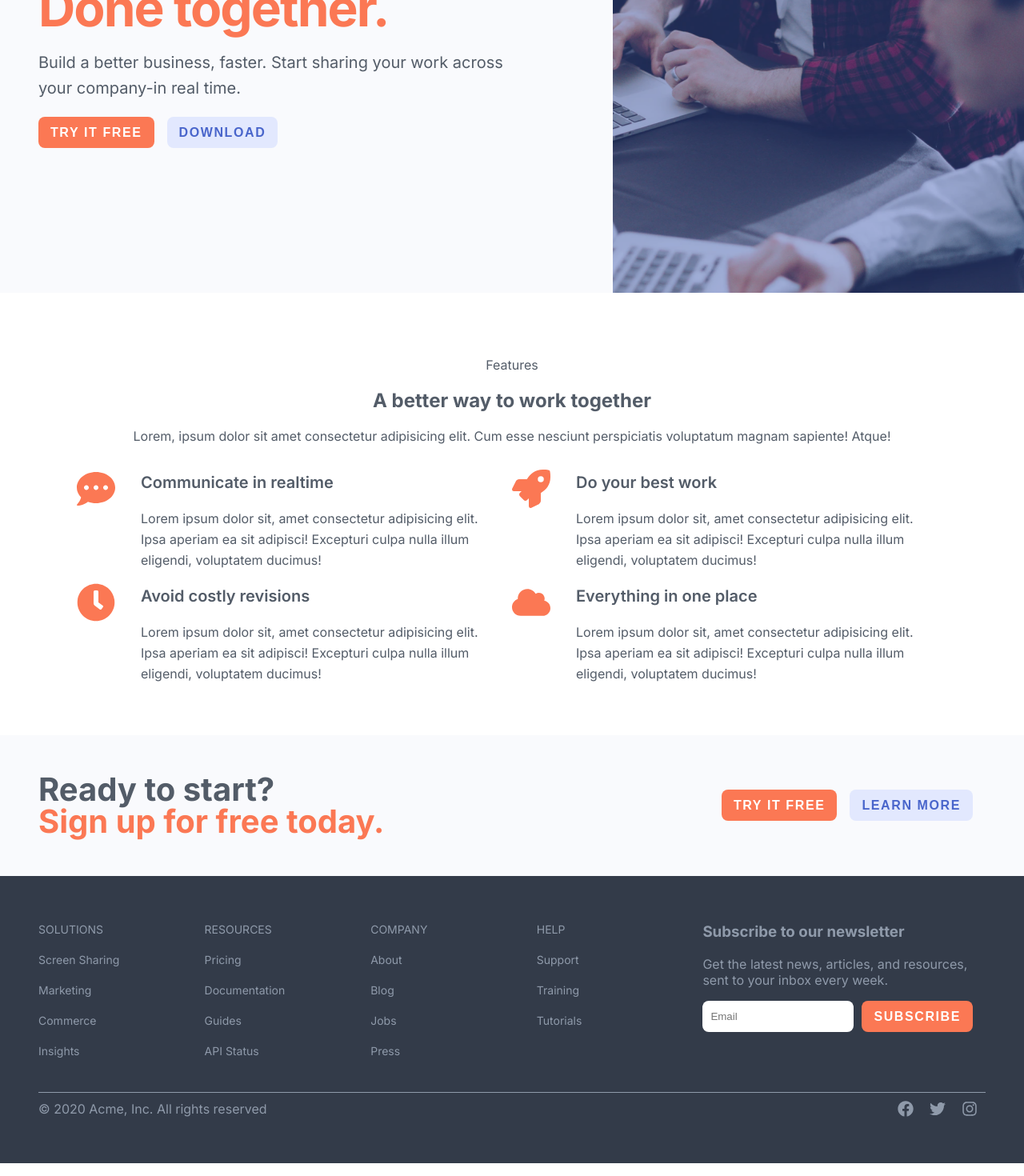
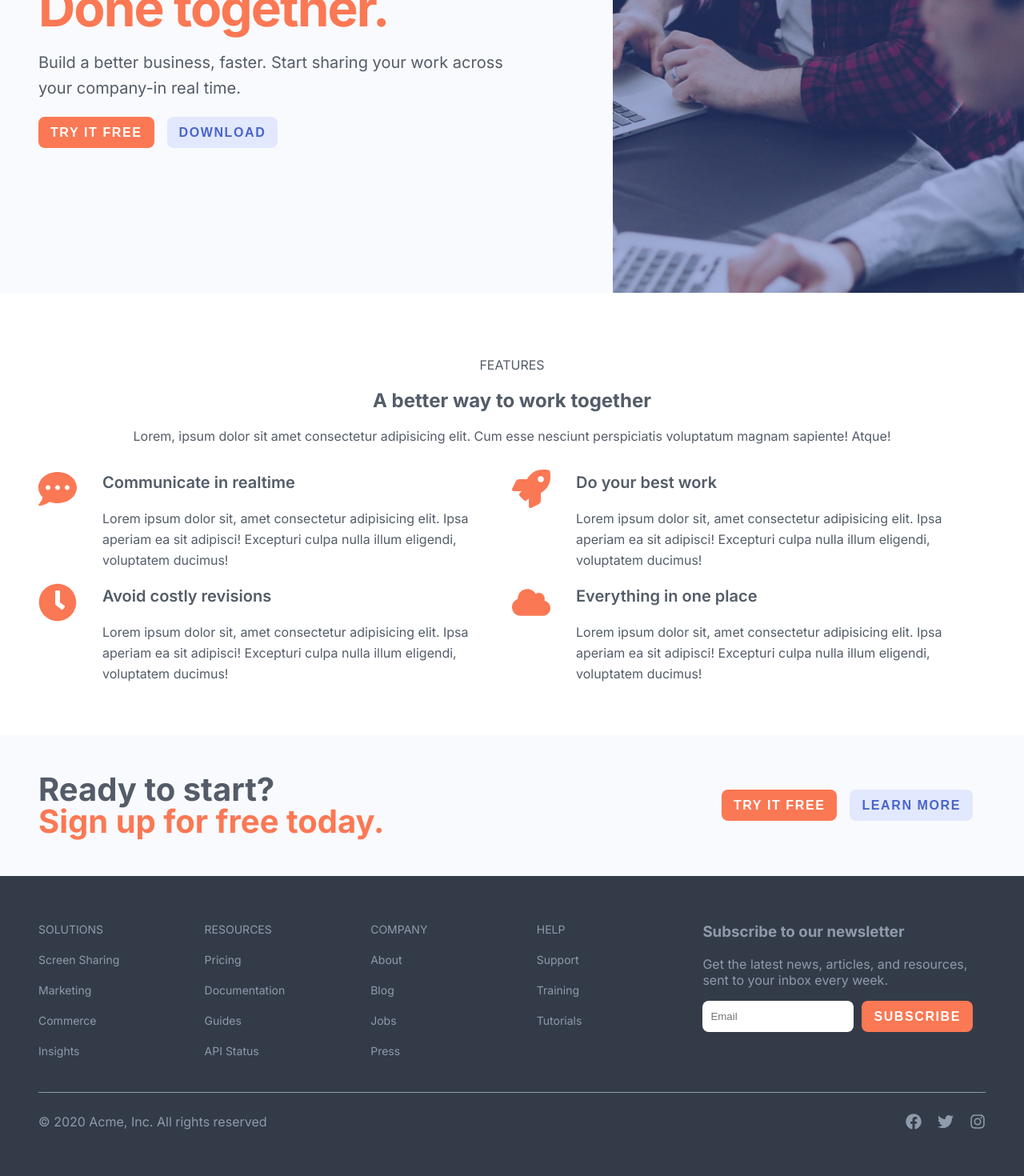
Before and after one commit to RabbitEarsDesign/ionic_takehome_james_mcconnell, a Next.js app: page / in a window 1280 px wide. Shown: the part 268-1738 px from the top of the page at 80% size. Built offline with nearby package versions, Linux system fonts and the light colour scheme.

Commit message:
Change styling on some text to accurately reflect figma mock

```diff
--- a/components/features/Features.js
+++ b/components/features/Features.js
@@ -19,7 +19,7 @@ function Features() {
   return (
     <section className={classes.features}>
       <div className={classes.featureHeader}>
-        <p>Features</p>
+        <p>FEATURES</p>
         <h2>A better way to work together</h2>
         <p>
           Lorem, ipsum dolor sit amet consectetur adipisicing elit. Cum esse
--- a/components/features/Features.module.css
+++ b/components/features/Features.module.css
@@ -1,6 +1,6 @@
 .features {
   background: #fff;
-  padding: 3rem 6rem;
+  padding: 3rem 3rem;
 }
 
 .featureItems {
--- a/components/layout/footer/Footer.js
+++ b/components/layout/footer/Footer.js
@@ -22,7 +22,6 @@ function Footer() {
       <div className={classes.footerTop}>
         <ul>
           <li>Solutions</li>
-
           <FooterLink href="/solutions/screenshare">Screen Sharing</FooterLink>
           <FooterLink href="/solutions/marketing">Marketing</FooterLink>
           <FooterLink href="/solutions/commerce">Commerce</FooterLink>
--- a/components/layout/footer/Footer.module.css
+++ b/components/layout/footer/Footer.module.css
@@ -62,6 +62,7 @@
   align-items: center;
 
   border-top: 0.5px solid #8f9aaa;
+  padding-top: 1rem;
   margin-top: 2rem;
 }
 
@@ -77,6 +78,10 @@
   margin: 10px;
 }
 
+.footerSocials .icon:last-child {
+  margin-right: 0px;
+}
+
 @media (max-width: 500px) {
   .footerBottom {
     padding-top: 10px;
--- a/components/layout/header/Header.js
+++ b/components/layout/header/Header.js
@@ -18,7 +18,7 @@ function Header() {
   const { height, width } = useWindowDimensions();
 
   const nav =
-    width > 800 ? (
+    width >= 800 ? (
       <Nav />
     ) : (
       <div className={classes.flex}>
```
